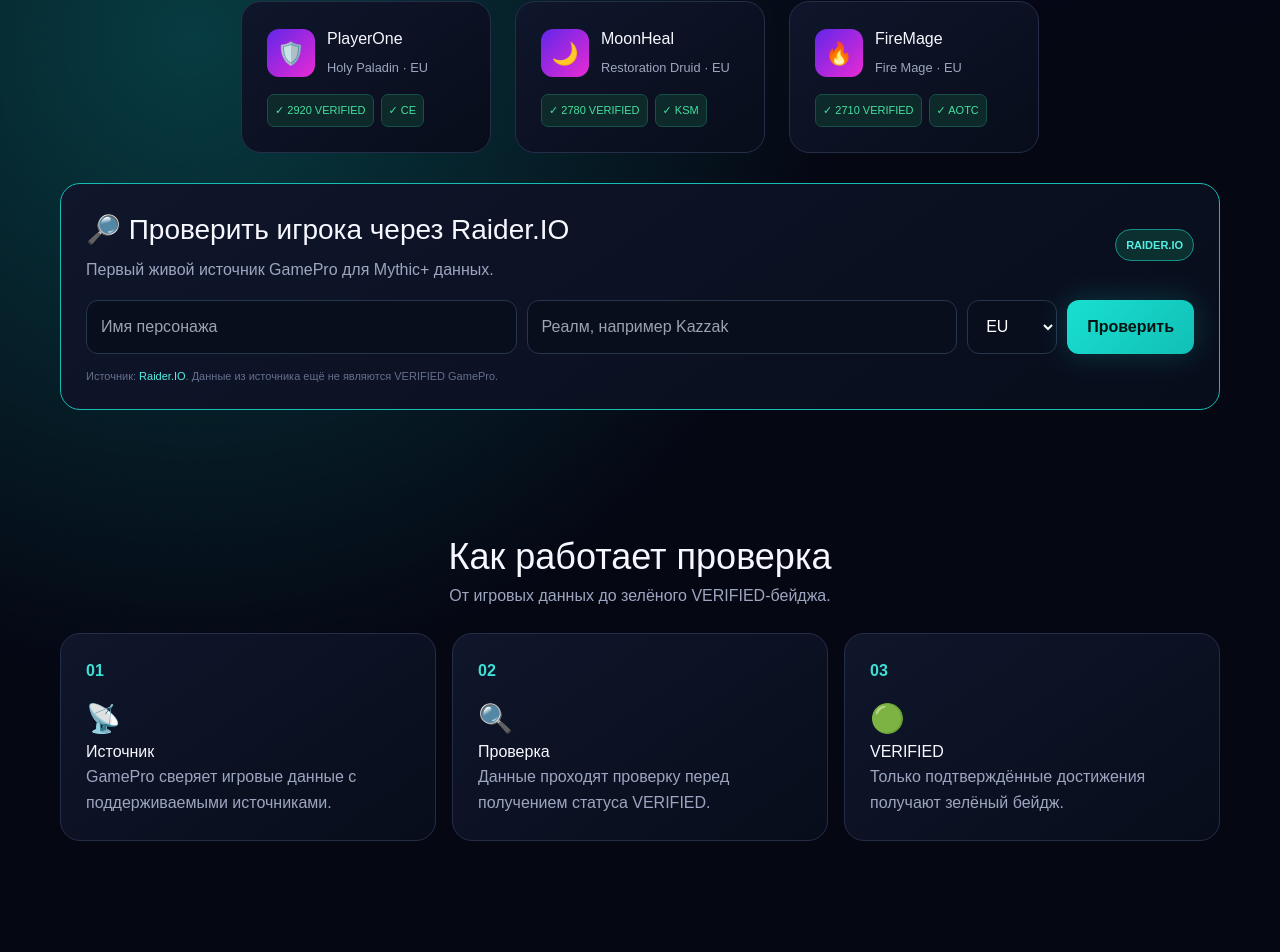
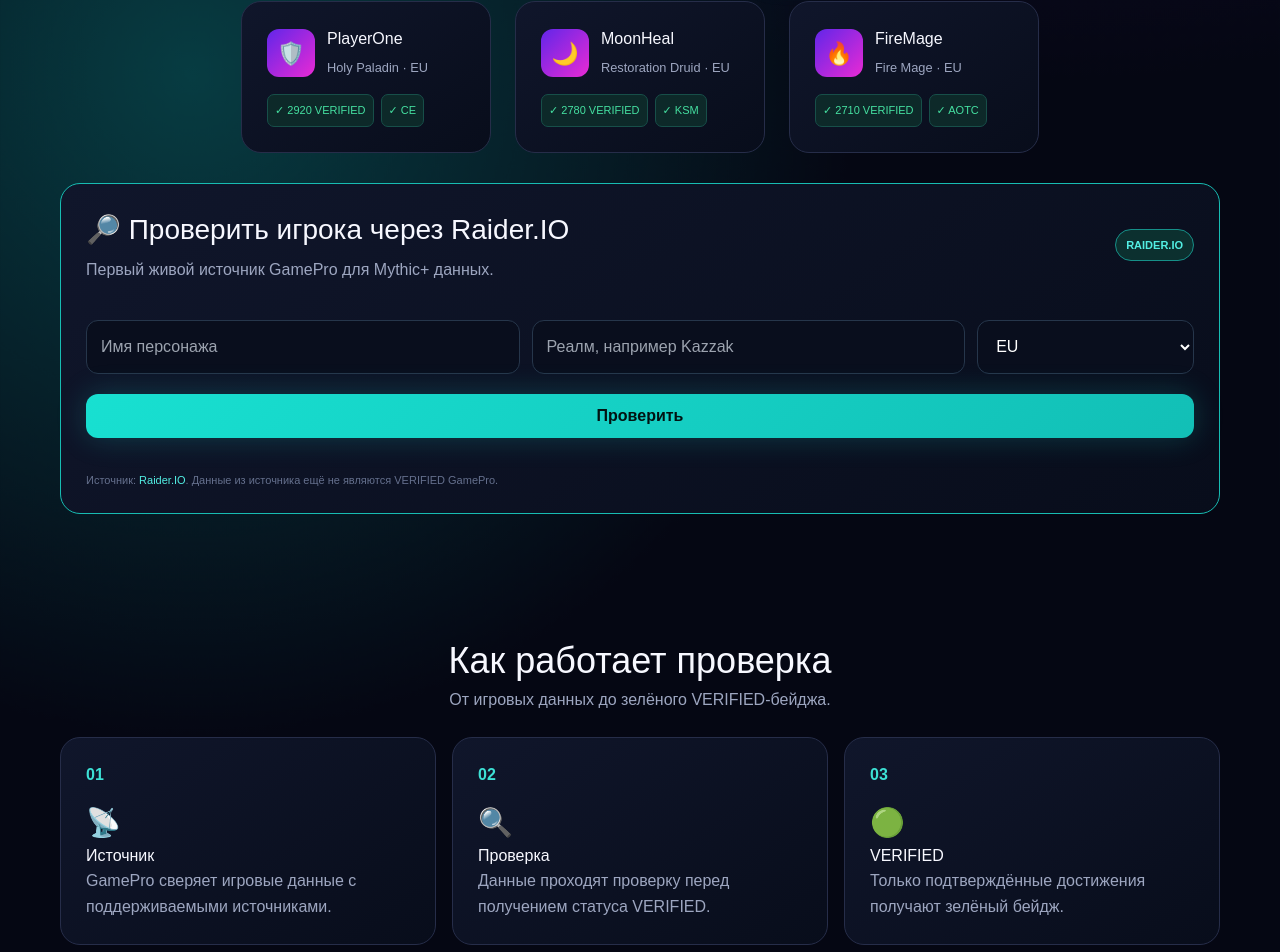
Before and after one commit to vesttrading/gamepro-market, a Next.js app: page / in a window 1280 px wide. Shown: the part 1231-2183 px from the top of the page. Built offline with nearby package versions, Linux system fonts and the light colour scheme; no server answers.

Commit message:
Refactor CSS for section#raiderio layout and styles

```diff
--- a/app/globals.css
+++ b/app/globals.css
@@ -139,50 +139,49 @@ main .searchbar + div > div {
     width: 100% !important;
 }
 
-/* Делаем главный контейнер вертикальной колонкой, чтобы заголовок встал НАВЕРХ */
-section#raiderio div.jsx-f4888bab762c3c0 {
+/* Главный контейнер выстраиваем вертикально: заголовок НАВЕРХУ, форма под ним */
+section#raiderio > div {
     display: flex !important;
     flex-direction: column !important;
     gap: 20px !important;
     width: 100% !important;
 }
 
-/* Принудительно растягиваем текстовый блок с заголовком на всю ширину */
-section#raiderio div.jsx-f4888bab762c3c0 > div:first-child {
+/* Принудительно растягиваем текстовый блок заголовка на всю ширину */
+section#raiderio > div > div:first-child {
     width: 100% !important;
     display: flex !important;
     flex-wrap: wrap !important;
     gap: 12px !important;
-    align-items: center !important;
 }
 
-/* Контейнер с полями превращаем в строгий грид (3 поля в один ряд) */
-section#raiderio div.jsx-f4888bab762c3c0 form,
-section#raiderio div.jsx-f4888bab762c3c0 > div:last-child {
+/* Форму с полями превращаем в независимый грид: 3 поля строго в один ряд */
+section#raiderio form,
+section#raiderio div:has(> input[placeholder*="Имя"]) {
     display: grid !important;
     grid-template-columns: 2fr 2fr 1fr !important; /* Имя и Реалм шире, EU — уже */
     gap: 12px !important;
     width: 100% !important;
 }
 
-/* Инпуты занимают всю ширину своих колонок */
-section#raiderio div.jsx-f4888bab762c3c0 input,
-section#raiderio div.jsx-f4888bab762c3c0 select {
+/* Гарантируем, что инпуты занимают всю выделенную им ширину */
+section#raiderio input,
+section#raiderio select {
     width: 100% !important;
     margin-bottom: 0 !important;
 }
 
-/* Кнопку «Проверить» растягиваем на всю ширину СТРОГО под полями */
-section#raiderio div.jsx-f4888bab762c3c0 button {
+/* Кнопку «Проверить» выбиваем из общего ряда и растягиваем на всю ширину СТРОГО ВНИЗУ */
+section#raiderio button {
     grid-column: 1 / -1 !important;
     width: 100% !important;
     margin-top: 8px !important;
 }
 
-/* Адаптив для телефонов: инпуты встают друг под друга */
+/* Мобильный адаптив */
 @media (max-width: 768px) {
-    section#raiderio div.jsx-f4888bab762c3c0 form,
-    section#raiderio div.jsx-f4888bab762c3c0 > div:last-child {
+    section#raiderio form,
+    section#raiderio div:has(> input[placeholder*="Имя"]) {
         grid-template-columns: 1fr !important;
     }
 }
```
